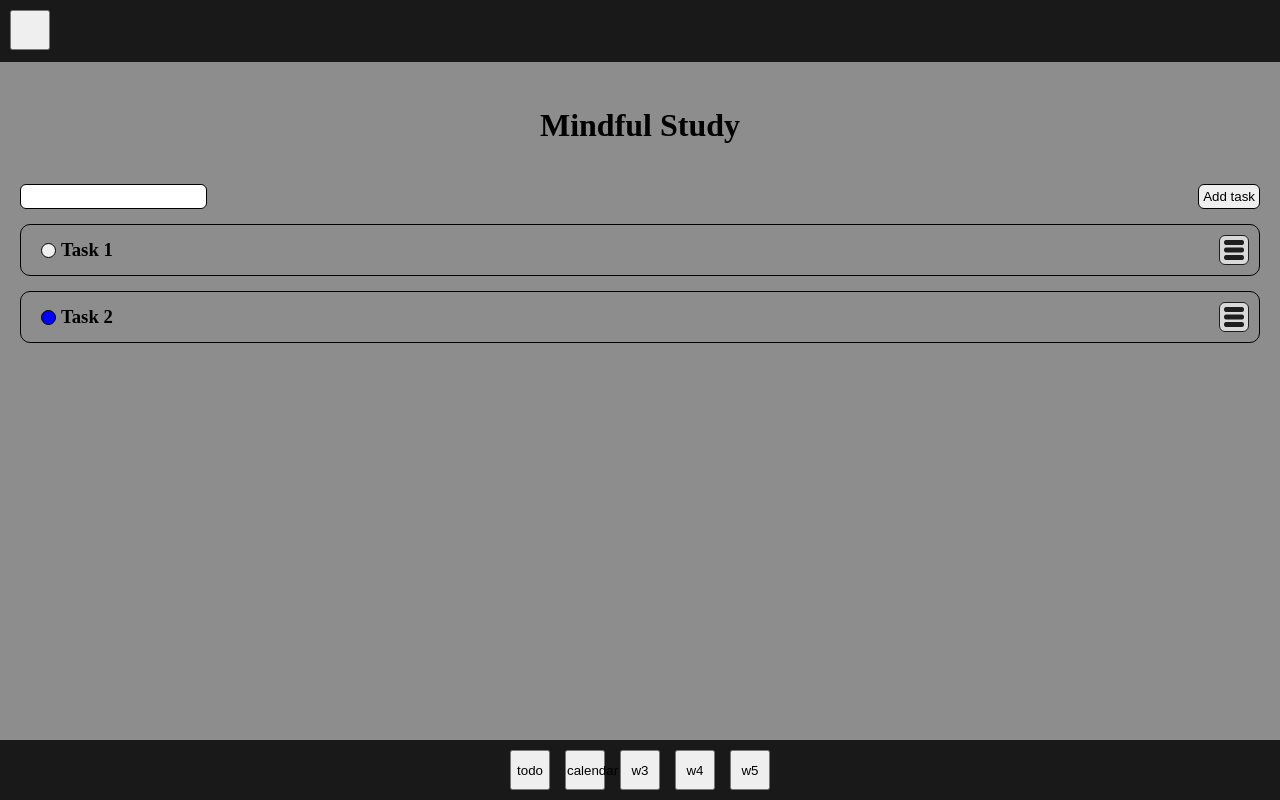
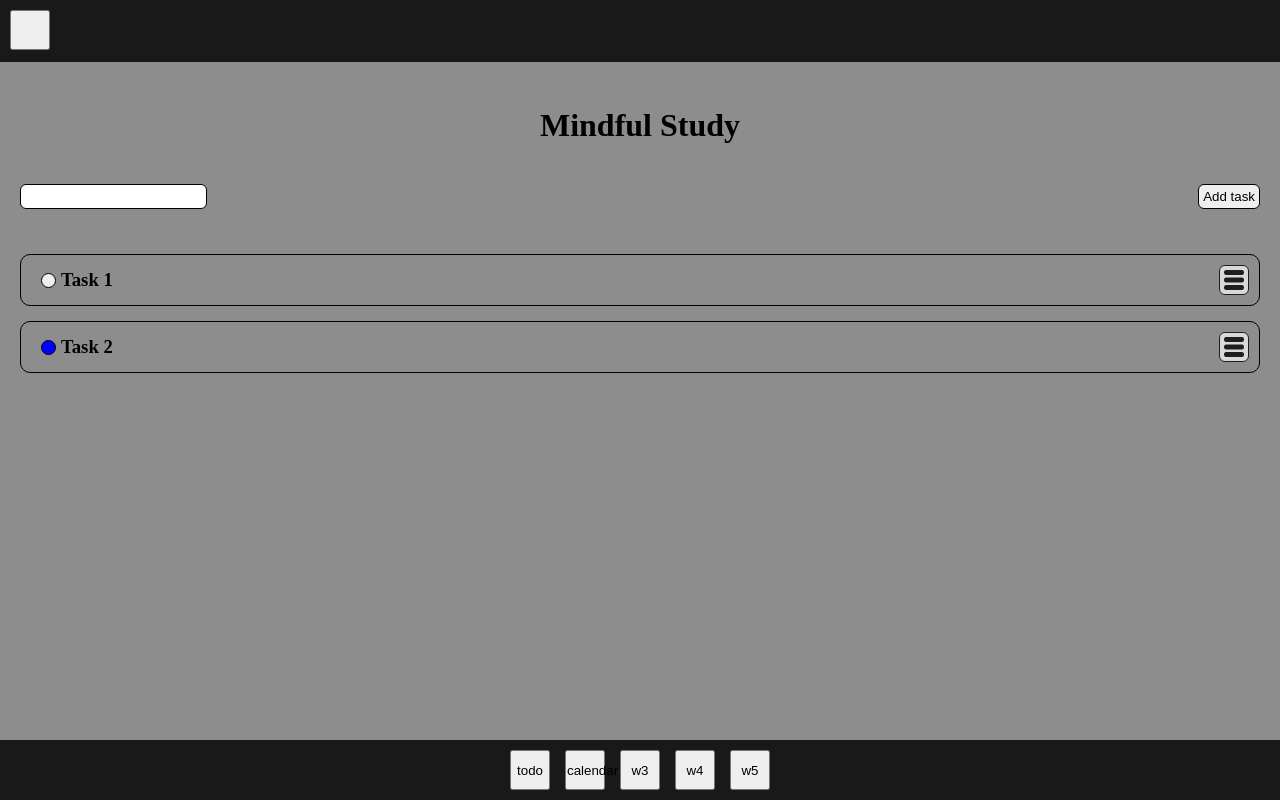
Before and after one commit to AreczeQ192/Mindful-Study, a React (Vite) app: page / in a window 1280 px wide. Built offline with nearby package versions, Linux system fonts and the light colour scheme.

Commit message:
Update Todo.jsx

```diff
--- a/src/components/Todo.jsx
+++ b/src/components/Todo.jsx
@@ -119,7 +119,7 @@ class Todo extends React.Component{
                 <input type="text" name="" id="" onChange={this.eventHandler.bind(this)} value={this.state.taskName}/>
                 <button onClick={this.addTask.bind(this)}>Add task</button>
             </div>
-            <div>
+            <div className="toDoContainer">
                 {todoItems}
             </div>
             </>
```
